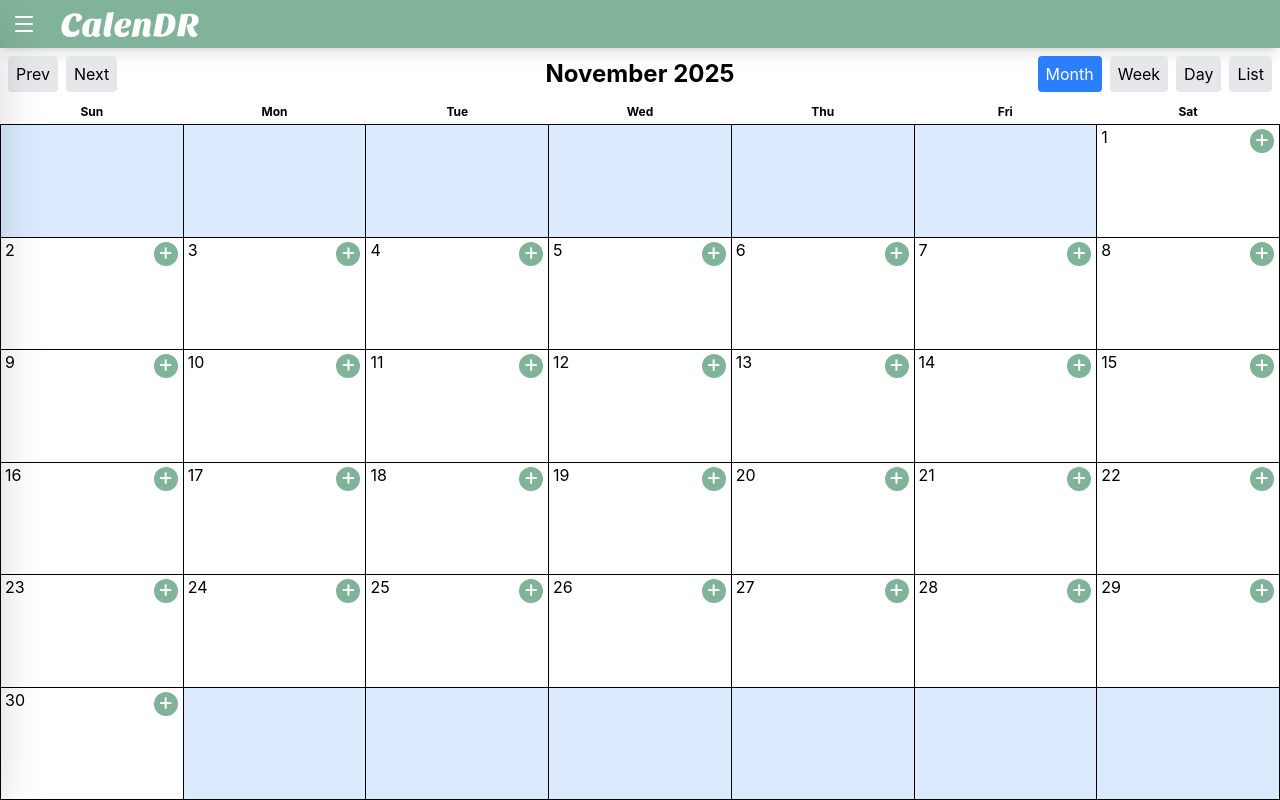
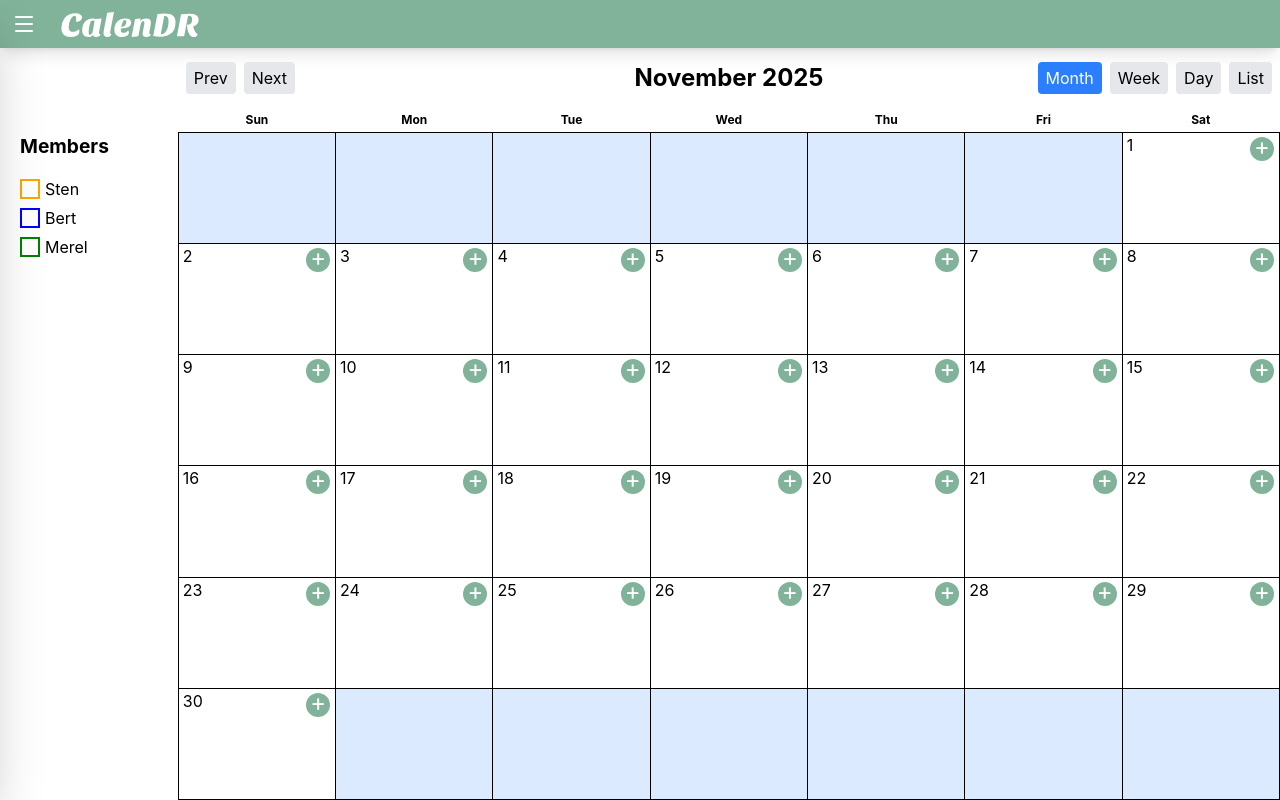
Before and after one commit to StenPelzer/INFWAD-Calendar, a React (Vite) app: page / in a window 1280 px wide. Built offline with nearby package versions, Linux system fonts and the light colour scheme.

Commit message:
Add members filter component

```diff
--- a/src/_variables.scss
+++ b/src/_variables.scss
@@ -7,3 +7,5 @@ $yellow: #f2cc8f;
 $transition-duration: 0.2s;
 $transition-ease: ease-in-out;
 $transition: $transition-duration all $transition-ease;
+
+$headerHeight: 60px;
--- a/src/features/calendar/assets/styles.scss
+++ b/src/features/calendar/assets/Calendar.scss
@@ -1,6 +1,11 @@
 @import '../../../_variables.scss';
 
 // General
+.calendar-wrapper {
+  display: flex;
+  width: 100%;
+}
+
 .calendar {
   display: flex;
   flex-direction: column;
@@ -33,6 +38,8 @@ table {
   grid-template-columns: 1fr auto 1fr;
   gap: 1rem;
   padding: 0.5rem;
+  height: $headerHeight;
+  align-items: center;
 
   .navigation {
     display: flex;
--- /dev/null
+++ b/src/features/calendar/assets/MemberSelector.scss
@@ -0,0 +1,66 @@
+@import '../../../_variables.scss';
+
+.member-selector {
+  height: 100%;
+  width: 200px;
+  padding-top: calc(
+    $headerHeight + (var(--text-xs) * var(--text-xs--line-height)) +
+      (var(--spacing) * 2)
+  );
+  padding-inline: 20px;
+
+  h3 {
+    font-size: 1.2rem;
+    font-weight: bold;
+    margin-bottom: 1rem;
+  }
+
+  .member-checkbox-group {
+    display: flex;
+    flex-wrap: wrap;
+    flex-direction: column;
+    gap: 5px 15px;
+
+    .member-checkbox {
+      position: relative;
+      display: flex;
+      align-items: center;
+      cursor: pointer;
+      gap: 5px;
+
+      input {
+        display: none;
+
+        &:checked + .custom-checkbox {
+          background-color: var(--member-color);
+        }
+      }
+
+      .custom-checkbox {
+        background: transparent;
+        display: block;
+        width: 20px;
+        aspect-ratio: 1;
+        border: solid 2px var(--member-color);
+        position: relative;
+        transition: $transition;
+
+        &::before {
+          content: '';
+          display: block;
+          width: 100%;
+          height: 100%;
+          background-color: white;
+          clip-path: polygon(
+            28% 38%,
+            41% 53%,
+            75% 24%,
+            86% 38%,
+            40% 78%,
+            15% 50%
+          );
+        }
+      }
+    }
+  }
+}
--- a/src/features/calendar/components/Calendar.tsx
+++ b/src/features/calendar/components/Calendar.tsx
@@ -5,8 +5,9 @@ import CreateEvent from '../features/event/components/CreateEvent'
 import WeekView from '../features/week/components/Week'
 import DayView from '../features/day/components/Day'
 import ListView from '../features/list/components/List'
-import '../assets/styles.scss'
-import type { EventType } from '../features/event/types/EventType'
+import MemberSelector from './MemberSelector'
+import '../assets/Calendar.scss'
+import type { MemberType } from '../features/event/types/MemberType'
 
 function getDaysInMonth(year: number, month: number) {
   return new Date(year, month + 1, 0).getDate()
@@ -16,7 +17,7 @@ export default function Calendar() {
   const today = new Date()
   const [currentMonth, setCurrentMonth] = useState(today.getMonth())
   const [currentYear, setCurrentYear] = useState(today.getFullYear())
-  const [events, setEvents] = useState<Array<EventType>>([])
+  const [selectedMembers, setSelectedMembers] = useState<Array<MemberType>>([])
   const [createEventOnDay, setCreateEventOnDay] = useState<Date | null>(null)
   const [view, setView] = useState<'month' | 'week' | 'day' | 'list'>('month')
 
@@ -52,14 +53,19 @@ export default function Calendar() {
   const sharedProps = {
     currentYear,
     currentMonth,
-    events,
     setCreateEventOnDay,
     createEventOnDay,
     monthNames,
     daysInMonth,
+    selectedMembers,
   }
 
   return (
+    <div className="calendar-wrapper">
+      <MemberSelector
+        selectedMembers={selectedMembers}
+        onChange={setSelectedMembers}
+      />
       <div className="calendar">
         <div className="date-header">
           <div className="navigation">
@@ -124,5 +130,6 @@ export default function Calendar() {
           )}
         </Modal>
       </div>
+    </div>
   )
 }
--- /dev/null
+++ b/src/features/calendar/components/MemberSelector.tsx
@@ -0,0 +1,50 @@
+import React from 'react'
+import useQueryGetMembers from '../features/event/hooks/QueryGetMembers'
+import '../assets/MemberSelector.scss'
+import type { MemberType } from '../features/event/types/MemberType'
+
+interface MemberSelectorProps {
+  selectedMembers: Array<MemberType>
+  onChange: (selected: Array<MemberType>) => void
+}
+
+const MemberSelector: React.FC<MemberSelectorProps> = ({
+  selectedMembers,
+  onChange,
+}) => {
+  const { members } = useQueryGetMembers()
+
+  const toggleMember = (member: MemberType) => {
+    if (selectedMembers.some((m) => m.id === member.id)) {
+      onChange(selectedMembers.filter((m) => m.id !== member.id))
+    } else {
+      onChange([...selectedMembers, member])
+    }
+  }
+
+  return (
+    <div className="member-selector">
+      <h3>Members</h3>
+      <div className="member-checkbox-group">
+        {members.map((member) => (
+          <label
+            key={member.id}
+            className="member-checkbox"
+            style={{ ['--member-color' as any]: member.color }}
+          >
+            <input
+              type="checkbox"
+              value={member.id}
+              checked={selectedMembers.some((m) => m.id === member.id)}
+              onChange={() => toggleMember(member)}
+            />
+            <div className="custom-checkbox"></div>
+            {member.name}
+          </label>
+        ))}
+      </div>
+    </div>
+  )
+}
+
+export default MemberSelector
--- a/src/features/calendar/features/event/assets/styles.scss
+++ b/src/features/calendar/features/event/assets/styles.scss
@@ -6,52 +6,13 @@
   @media screen and (max-width: 450px) {
     width: 100%;
   }
-}
 
-.member-checkbox-group {
-  display: flex;
-  flex-wrap: wrap;
-  gap: 5px 15px;
+  .member-selector {
+    padding: 0;
+    width: 100%;
 
-  .member-checkbox {
-    position: relative;
-    display: flex;
-    align-items: center;
-    cursor: pointer;
-    gap: 5px;
-
-    input {
-      display: none;
-
-      &:checked + .custom-checkbox {
-        background-color: var(--member-color);
-      }
-    }
-
-    .custom-checkbox {
-      background: transparent;
-      display: block;
-      width: 20px;
-      aspect-ratio: 1;
-      border: solid 2px var(--member-color);
-      position: relative;
-      transition: $transition;
-
-      &::before {
-        content: '';
-        display: block;
-        width: 100%;
-        height: 100%;
-        background-color: white;
-        clip-path: polygon(
-          28% 38%,
-          41% 53%,
-          75% 24%,
-          86% 38%,
-          40% 78%,
-          15% 50%
-        );
-      }
+    .member-checkbox-group {
+      flex-direction: row;
     }
   }
 }
--- a/src/features/calendar/features/event/components/CreateEvent.tsx
+++ b/src/features/calendar/features/event/components/CreateEvent.tsx
@@ -4,6 +4,7 @@ import { addEvent } from '../services/events.service'
 import type { EventType } from '../types/EventType'
 import type { MemberType } from '../types/MemberType'
 import '../assets/styles.scss'
+import MemberSelector from '@/features/calendar/components/MemberSelector'
 
 type CreateEventProps = {
   selectedDate: Date
@@ -139,32 +140,11 @@ function CreateEvent({ selectedDate, setSelectedDate }: CreateEventProps) {
           >
             Members
           </label>
-          <div className="member-checkbox-group">
-            {members.map((member) => (
-              <label
-                key={member.id}
-                className="member-checkbox"
-                style={{ ['--member-color' as any]: member.color }}
-              >
-                <input
-                  type="checkbox"
-                  value={member.id}
-                  checked={eventMembers.some((m) => m.id === member.id)}
-                  onChange={(e) => {
-                    if (e.target.checked) {
-                      setEventMembers([...eventMembers, member])
-                    } else {
-                      setEventMembers(
-                        eventMembers.filter((m) => m.id !== member.id),
-                      )
-                    }
-                  }}
-                />
-                <div className="custom-checkbox"></div>
-                {member.name}
-              </label>
-            ))}
-          </div>
+
+          <MemberSelector
+            selectedMembers={eventMembers}
+            onChange={setEventMembers}
+          />
         </div>
         <div>
           <label
--- a/src/features/calendar/features/month/components/Month.tsx
+++ b/src/features/calendar/features/month/components/Month.tsx
@@ -7,8 +7,8 @@ export default function MonthView({
   currentYear,
   currentMonth,
   setCreateEventOnDay,
-  createEventOnDay,
   daysInMonth,
+  selectedMembers,
 }: CalendarViewProps) {
   const firstDay = new Date(currentYear, currentMonth, 1).getDay()
   const weeks = []
@@ -25,7 +25,12 @@ export default function MonthView({
     weeks.push(week)
   }
 
-  const events = getEventsForMonth(currentYear, currentMonth + 1)
+  const events = getEventsForMonth(currentYear, currentMonth + 1).filter(
+    (event) =>
+      event.members.some((member) =>
+        selectedMembers.some((m) => m.id === member.id),
+      ),
+  )
 
   return (
     <div className="month-view-container">
--- a/src/features/calendar/types/CalendarType.ts
+++ b/src/features/calendar/types/CalendarType.ts
@@ -1,11 +1,11 @@
-import type { EventType } from '../features/event/types/EventType'
+import type { MemberType } from '../features/event/types/MemberType'
 
 export interface CalendarViewProps {
   currentYear: number
   currentMonth: number
-  events: Array<EventType>
   setCreateEventOnDay: (date: Date) => void
   createEventOnDay: Date | null
   monthNames: Array<string>
   daysInMonth: number
+  selectedMembers: Array<MemberType>
 }
```
Lines whose indentation alone changed are shown as unchanged.
